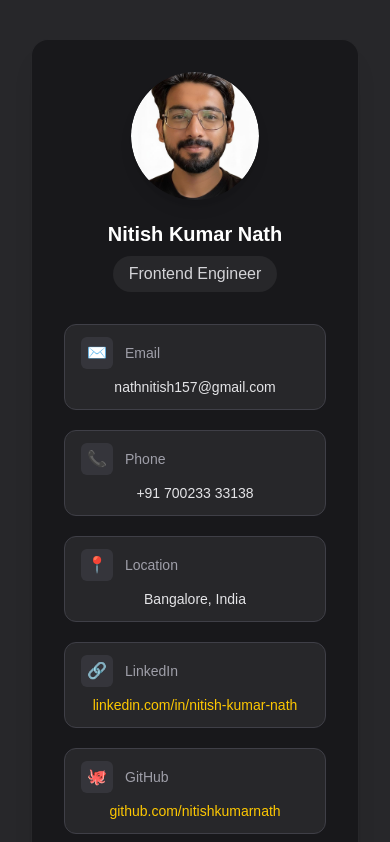
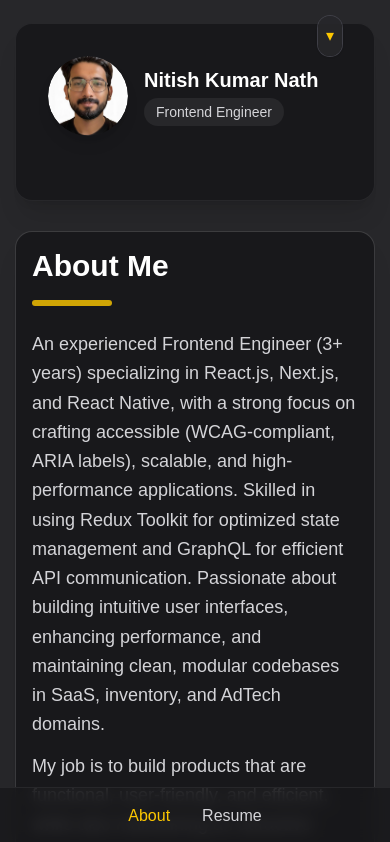
Before and after one commit to nitishnath/my_portfolio_site, a Next.js app: page / in a window 390 px wide. Shown: the top 842 px of the page. Built offline with nearby package versions, Linux system fonts and the light colour scheme.

Commit message:
updated code

```diff
--- a/src/components/sections/AboutResumePanel.tsx
+++ b/src/components/sections/AboutResumePanel.tsx
@@ -72,17 +72,17 @@ export default function AboutResumePanel() {
   const heading = tab === "about" ? "About Me" : "Resume";
 
   return (
-    <section className="rounded-2xl bg-zinc-900 p-8 md:p-8 shadow-xl ring-1 ring-white/10">
+    <section className="rounded-2xl bg-zinc-900 p-4 pb-24 md:pb-8 shadow-xl ring-1 ring-white/10">
       {/* Header row: title + tabs on the same line */}
       <div className="flex items-start justify-between">
         <div>
-          <motion.h2 className="text-3xl md:text-4xl font-bold" initial={{ opacity: 0, y: 8 }} animate={{ opacity: 1, y: 0 }}>
+          <motion.h2 className="text-3xl md:text-4xl text-white font-bold" initial={{ opacity: 0, y: 8 }} animate={{ opacity: 1, y: 0 }}>
             {heading}
           </motion.h2>
           <div className="mt-4 h-1.5 w-20 rounded bg-yellow-400/80" />
         </div>
-
-        <div className="flex items-center gap-3">
+        {/* Desktop tab switcher stays top-right */}
+        <div className="hidden md:flex items-center gap-3">
           {tab === "resume" && (
             <a
               href="https://drive.google.com/uc?export=download&id=1ijICpnPn8bQsDoBMpg5iIUQ7-KOj9tXD"
@@ -191,6 +191,27 @@ in SaaS, inventory, and AdTech domains.
           </div>
         )}
       </motion.div>
+
+      {/* Mobile bottom sticky tab bar */}
+      <div className="fixed inset-x-0 bottom-0 z-50 md:hidden">
+        <div className="border-t border-zinc-800 bg-zinc-900/95 backdrop-blur supports-backdrop-filter:bg-zinc-900/80">
+          <div className="mx-auto max-w-screen-sm flex justify-center gap-8 py-4">
+            {[
+              { key: "about", label: "About" },
+              { key: "resume", label: "Resume" },
+            ].map(({ key, label }) => (
+              <button
+                key={key}
+                onClick={() => setTab(key as "about" | "resume")}
+                className={`${tab === key ? "text-yellow-400" : "text-zinc-300"} text-base font-medium`}
+                aria-pressed={tab === key}
+              >
+                {label}
+              </button>
+            ))}
+          </div>
+        </div>
+      </div>
     </section>
   );
 }
--- a/src/components/sections/Profile.tsx
+++ b/src/components/sections/Profile.tsx
@@ -5,8 +5,8 @@ import AboutResumePanel from "@/components/sections/AboutResumePanel";
 
 export default function Profile() {
   return (
-    <section className="mx-auto bg-zinc-800 px-8 py-10 shadow-xl ring-1 ring-white/10">
-      <div className="grid gap-8 lg:grid-cols-[406px_1fr]">
+    <section className="mx-auto bg-zinc-800 px-4 py-6 shadow-xl ring-1 ring-white/10">
+      <div className="grid gap-8 md:gap-12 lg:grid-cols-[406px_1fr]">
         <SidebarProfile />
         <AboutResumePanel />
       </div>
--- a/src/components/ui/SidebarProfile.tsx
+++ b/src/components/ui/SidebarProfile.tsx
@@ -3,13 +3,33 @@
 import { motion } from "framer-motion";
 import Image from "next/image";
 import myPic from "../../images/my_pic.jpeg";
+import { useEffect, useState } from "react";
 
 export default function SidebarProfile() {
+  const [mobileOpen, setMobileOpen] = useState<boolean>(() => {
+    if (typeof window === "undefined") return false; // default collapsed on mobile during SSR
+    return window.matchMedia("(min-width: 768px)").matches; // open on desktop
+  });
+
+  // Ensure desktop view is always expanded even if user collapsed on mobile
+  useEffect(() => {
+    if (typeof window === "undefined") return;
+    const mq = window.matchMedia("(min-width: 768px)");
+    const handler = (e: MediaQueryListEvent | MediaQueryList) => {
+      if ("matches" in e ? e.matches : (e as MediaQueryList).matches) {
+        setMobileOpen(true);
+      }
+    };
+    handler(mq);
+    mq.addEventListener("change", handler as (e: MediaQueryListEvent) => void);
+    return () => mq.removeEventListener("change", handler as (e: MediaQueryListEvent) => void);
+  }, []);
   return (
     <aside className="rounded-2xl bg-zinc-900 p-8 shadow-xl ring-1 ring-zinc-800 lg:sticky lg:top-8 self-start">
-      <div className="mx-auto flex flex-col items-center text-center">
+      <div className="mx-auto w-full md:w-auto">
+        <div className="flex items-center gap-4 text-left md:flex-col md:items-center md:text-center">
           <motion.div
-          className="h-32 w-32 rounded-full overflow-hidden shadow-lg"
+            className="h-20 w-20 md:h-32 md:w-32 rounded-full overflow-hidden shadow-lg"
             initial={{ opacity: 0, scale: 0.9 }}
             animate={{ opacity: 1, scale: 1 }}
           >
@@ -21,10 +41,37 @@ export default function SidebarProfile() {
               priority
             />
           </motion.div>
-        <h2 className="mt-5 text-xl font-semibold text-white">Nitish Kumar Nath</h2>
-        <p className="mt-2 rounded-full bg-zinc-800 px-4 py-1.5 text-base text-zinc-300">Frontend Engineer</p>
+          <div>
+            <h2 className="text-xl font-semibold text-white md:mt-5">Nitish Kumar Nath</h2>
+            <p className="mt-1 md:mt-2 inline-block rounded-full bg-zinc-800 px-3 py-1 text-sm md:px-4 md:py-1.5 md:text-base text-zinc-300">Frontend Engineer</p>
+          </div>
+        </div>
 
-        <div className="mt-8 space-y-5 w-full">
+        <div className="mt-8 w-full relative">
+          {/* Mobile toggle button */}
+          <button
+            type="button"
+            onClick={() => setMobileOpen((v) => !v)}
+            aria-expanded={mobileOpen}
+            aria-controls="sidebar-items"
+            className="md:hidden absolute -top-38 right-0 rounded-xl bg-zinc-800/90 ring-1 ring-zinc-700 p-2 text-yellow-400 shadow"
+            title={mobileOpen ? "Collapse" : "Expand"}
+          >
+            <span
+              aria-hidden
+              className={`inline-block transition-transform duration-300 ${mobileOpen ? "rotate-180" : "rotate-0"}`}
+            >
+              ▾
+            </span>
+          </button>
+
+          <motion.div
+            id="sidebar-items"
+            initial={false}
+            animate={{ height: mobileOpen ? "auto" : 0, opacity: mobileOpen ? 1 : 0 }}
+            transition={{ duration: 0.35, ease: "easeInOut" }}
+            className="overflow-hidden space-y-5"
+          >
             {[
             { label: "Email", value: "nathnitish157@gmail.com", href: "mailto:nathnitish157@gmail.com", icon: "✉️" },
             { label: "Phone", value: "+91 700233 33138", icon: "📞" },
@@ -63,6 +110,7 @@ export default function SidebarProfile() {
               )}
             </div>
           ))}
+          </motion.div>
         </div>
       </div>
     </aside>
```
Lines whose indentation alone changed are shown as unchanged.
